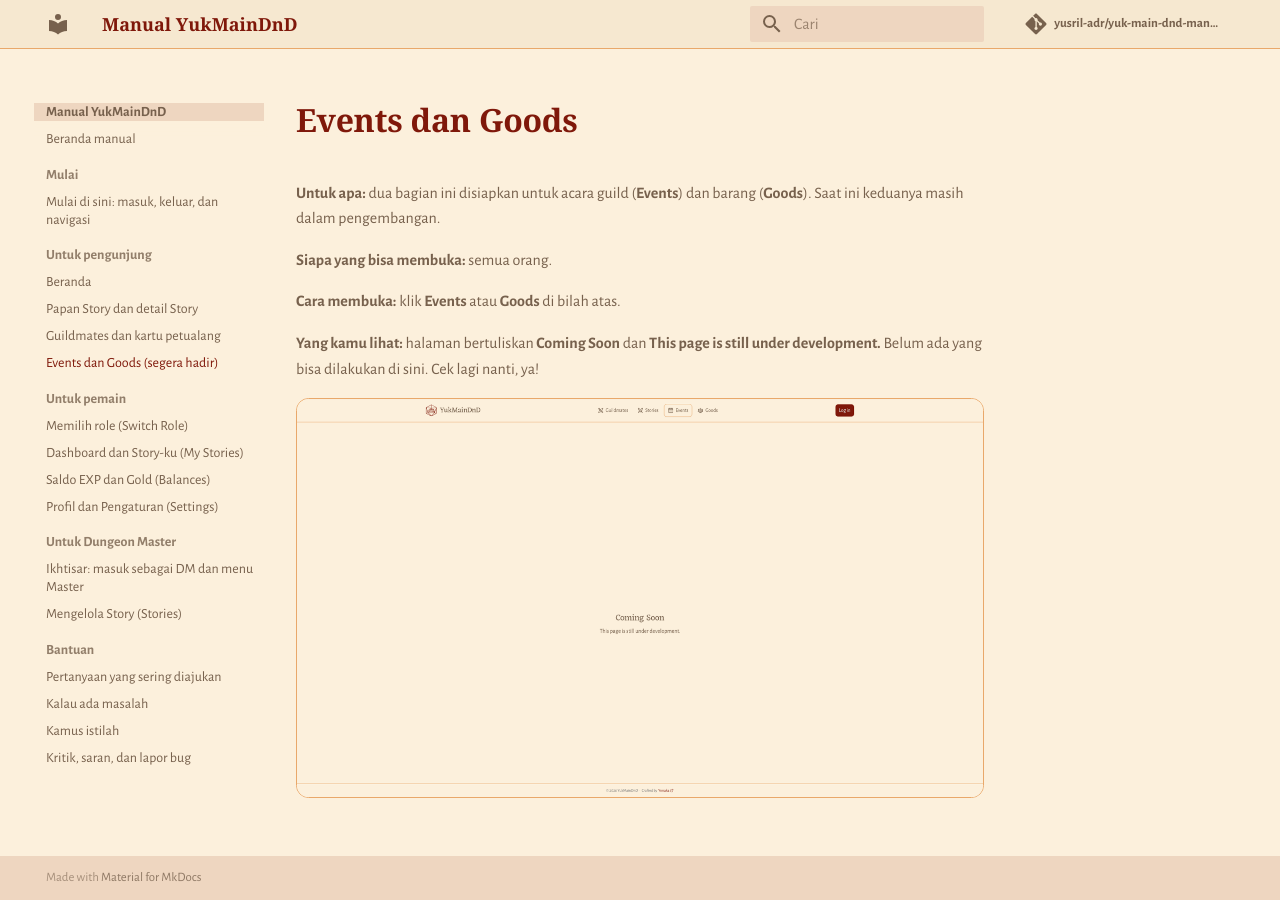
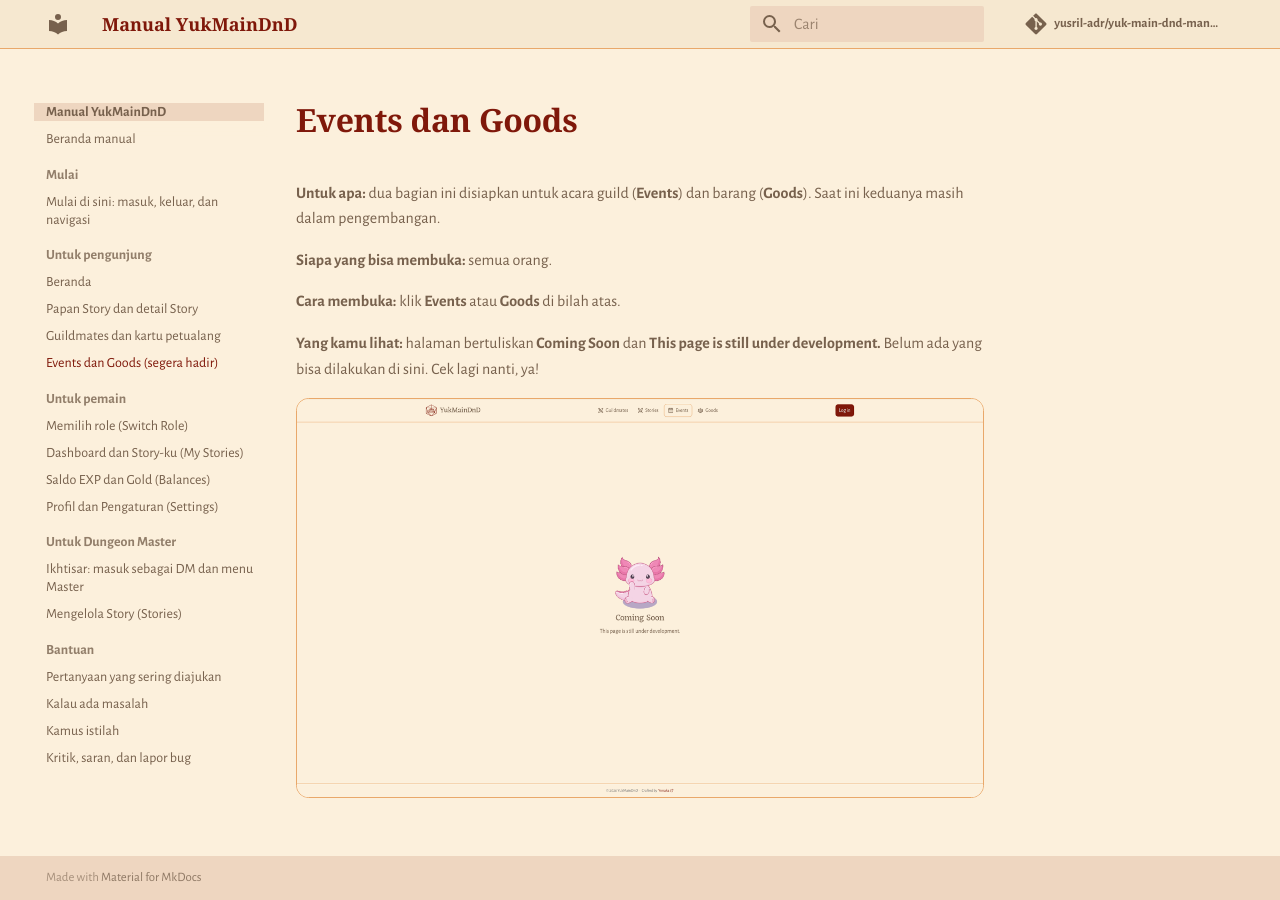
Before and after one commit to yusril-adr/yuk-main-dnd-manual, an MkDocs documentation site: the page built from docs/pengunjung/event-dan-barang.md, in a window 1280 px wide. Built offline with MkDocs 1.6.1 and Material for MkDocs 9.7.7, drawn with Linux system fonts in a browser that asks for light colours; some web fonts are replaced; comment, search, counter and statistics services are not loaded.

Commit message:
Retake Events screenshot with the Coming Soon animation

```diff
--- a/docs/pengunjung/event-dan-barang.md
+++ b/docs/pengunjung/event-dan-barang.md
@@ -8,4 +8,4 @@
 
 **Yang kamu lihat:** halaman bertuliskan **Coming Soon** dan **This page is still under development.** Belum ada yang bisa dilakukan di sini. Cek lagi nanti, ya!
 
-![Halaman Events bertuliskan Coming Soon dan This page is still under development.](../images/pengunjung-event-1.png)
+![Halaman Events dengan animasi axolotl di atas tulisan Coming Soon dan This page is still under development.](../images/pengunjung-event-1.png)
```
Also changed, not shown: docs/images/pengunjung-event-1.png.
